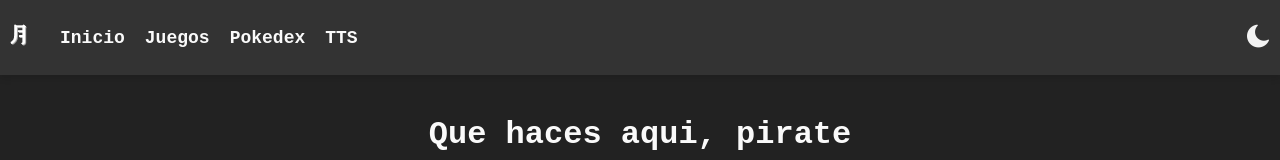
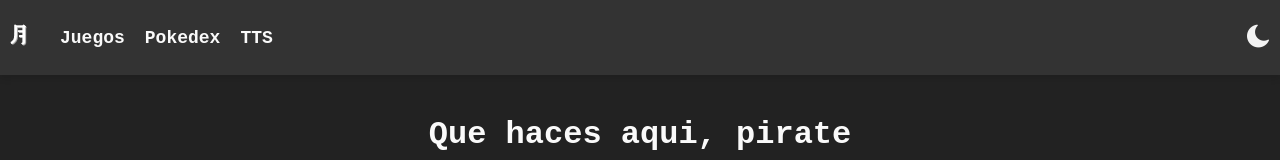
Before and after one commit to SaraLunaDev/TsukiHub, a React (Create React App) app: page / in a window 1280 px wide. Shown: the top 160 px of the page. Built offline with nearby package versions, Linux system fonts and the light colour scheme; the HTML template or start-up script is replaced by a standard one.

Commit message:
Delete Inicio and set it to the Image Logo

```diff
--- a/src/components/Navbar/Navbar.js
+++ b/src/components/Navbar/Navbar.js
@@ -19,9 +19,6 @@ function Navbar() {
           </Link>
 
           <ul className="navbar-links">
-            <li>
-              <Link to="/">Inicio</Link>
-            </li>
             <li>
               <Link to="/juegos">Juegos</Link>
             </li>
```
